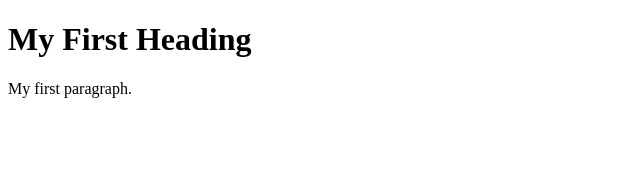
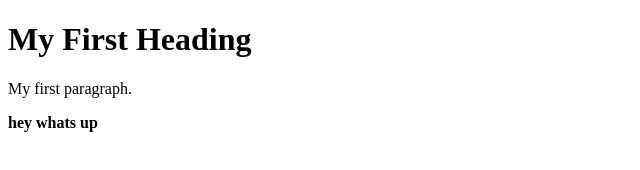
Before and after one commit to Hashim24/Learn, a plain HTML site: page index.html in a window 1280 px wide. Shown: the whole page, without its empty margins (0-640 px from the left). Drawn offline with Linux system fonts and the light colour scheme.

Commit message:
fkjadhsljkfhsdk

```diff
--- a/index.html
+++ b/index.html
@@ -7,5 +7,7 @@
 
 <p>My first paragraph.</p>
 
+<strong> hey whats up </strong>
+
 </body>
 </html>
```
